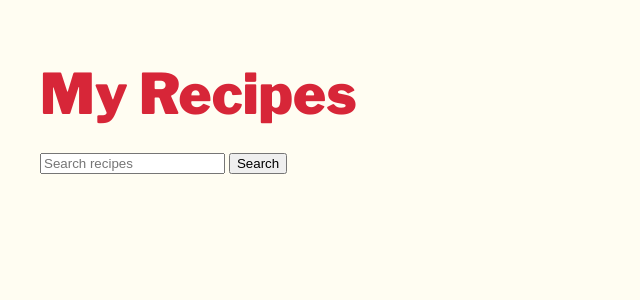
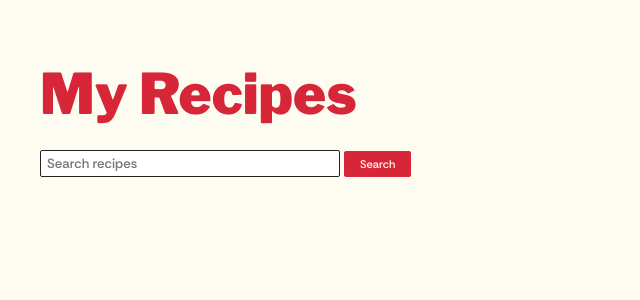
Before and after one commit to DeclanBeau/uxid241-db3556, a PHP site: page / in a window 1280 px wide. Shown: the top 300 px of the page, without its empty margins (0-640 px from the left). Run offline with PHP 8.4, Linux system fonts and the light colour scheme; data that the repository does not hold is empty.

Commit message:
file reorganization, css updates

```diff
--- a/css/styles.css
+++ b/css/styles.css
@@ -285,14 +285,17 @@ main ul:not(nav ul) li::before {
 
     color: var(--background-color);
 }
-.card h3{
+
+.card h3 {
     margin-bottom: 0;
+    margin-top: var(--space-md);
 }
 
-.card h4{
+.card h4 {
     font-weight: 600;
     margin-top: 8px;
 }
+
 .card h1,
 h2,
 h3,
@@ -346,6 +349,7 @@ h4 {
 .button:hover {
     transform: translateY(-2px);
     opacity: 0.9;
+    box-shadow: 2px 2px 5px rgba(0, 0, 0, 0.250);
 }
 
 .button:active {
@@ -367,9 +371,10 @@ h4 {
     margin: 1rem;
 }
 
+
 .pagination a {
     text-decoration: none;
-    font-size: 2rem;
+    font-size: 1.3rem;
     font-family: var(--font-bold);
     color: var(--color-text);
     margin: 1rem;
@@ -383,12 +388,54 @@ h4 {
     color: var(--color-text-accent);
     transform: translateY(-3px);
     opacity: 100%;
+    cursor: pointer;
+}
+
+.pagination a.active {
+    color: var(--color-text-accent);
 }
 
 /* =========================================
-   PAGINATION
+   FORMS
    ========================================= */
+input {
+    margin-bottom: var(--space-md);
+    box-sizing: border-box;
+    font-family: var(--font-main);
+    height: 1.7rem;
+    width: 25%;
+    border: 1px solid;
+    border-radius: 2px;
+    padding: 6px;
+    border-color: var(--color-text);
+}
 
+input:focus {
+    outline: none;
+    box-shadow: 0 0 0 1.5pt var(--accent-color);
+}
+
+button {
+    background-color: var(--accent-color);
+    border: none;
+    border-radius: 2px;
+    padding: 6px var(--space-md);
+
+    font-family: var(--font-main);
+    font-size: .7rem;
+    color: var(--background-color);
+
+    cursor: pointer;
+
+    transition:
+        transform var(--transition),
+        opacity var(--transition);
+}
+
+button:hover{
+    transform: translateY(-2px);
+    opacity: 0.9;
+    box-shadow: 2px 2px 5px rgba(0, 0, 0, 0.250);}
 
 /* =========================================
    FOOTER
--- a/index.php
+++ b/index.php
@@ -13,7 +13,7 @@ $name_err = "";
 $name = "";
 
 //Search Function
-$search = trim($_GET["search"]?? "");
+$search = trim($_GET["search"] ?? "");
 
 if ($_SERVER["REQUEST_METHOD"] === "POST") {
     $name = post_value("name");
@@ -163,7 +163,10 @@ if ($search !== '') {
 
         <div class="pagination">
             <?php for ($i = 1; $i <= $total_pages; $i++) { ?>
-                <a href="index.php?page=<?php echo urlencode($search); ?>&page=<?php echo $i;?>">
+                <a <?php if ($i == $page) { ?>
+                        class="active"
+                    <?php } ?>
+                    href="index.php?page=<?php echo urlencode($search); ?>&page=<?php echo $i; ?>">
                     <?php echo $i; ?>
                 </a>
 
```
Also changed, not shown: css/recipe.php (deleted), recipe.php (added).
